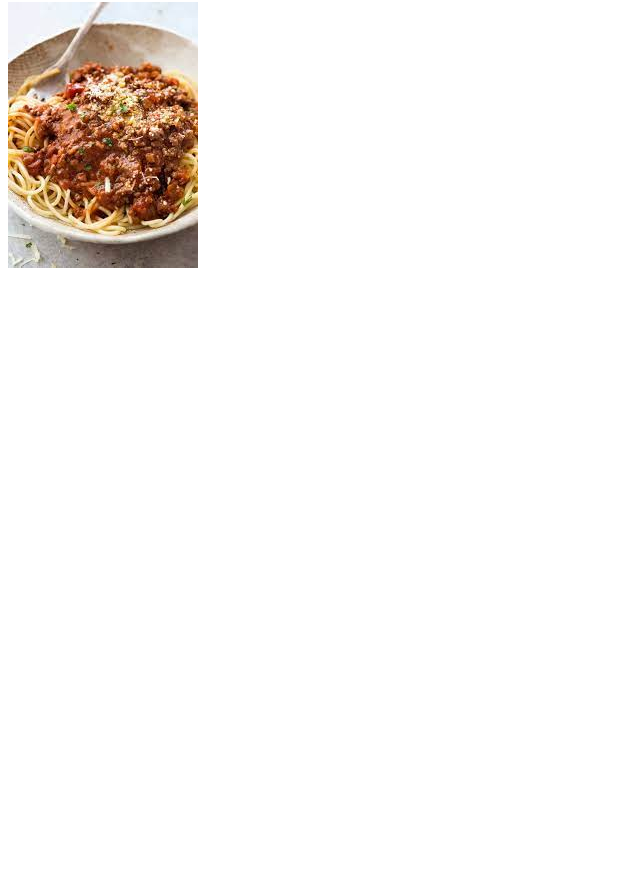
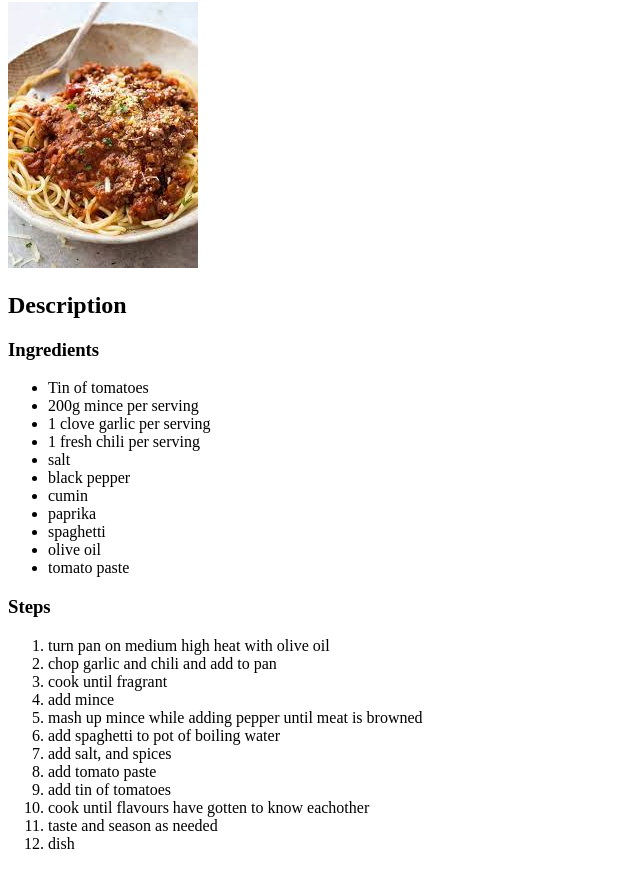
Before and after one commit to calvapple/odin-recipes, a plain HTML site: page recipes/spagbol.html in a window 1280 px wide. Shown: the part 78-947 px from the top of the page, without its empty margins (0-640 px from the left). Before the commit the page ends 800 px from the top, so only its background shows below. Drawn offline with Linux system fonts and the light colour scheme.

Commit message:
Added content to spagbol recipe

```diff
--- a/recipes/spagbol.html
+++ b/recipes/spagbol.html
@@ -11,5 +11,35 @@
     <p>
         <img src="../images/spag.jpeg" alt="Spaghetti Bolognese">
     </p>
+    <h2>Description</h2>
+    <h3>Ingredients</h3>
+    <ul>
+        <li>Tin of tomatoes</li>
+        <li>200g mince per serving</li>
+        <li>1 clove garlic per serving</li>
+        <li>1 fresh chili per serving</li>
+        <li>salt</li>
+        <li>black pepper</li>
+        <li>cumin</li>
+        <li>paprika</li>
+        <li>spaghetti</li>
+        <li>olive oil</li>
+        <li>tomato paste</li>
+    </ul>
+    <h3>Steps</h3>
+    <ol>
+        <li>turn pan on medium high heat with olive oil</li>
+        <li>chop garlic and chili and add to pan</li>
+        <li>cook until fragrant</li>
+        <li>add mince</li>
+        <li>mash up mince while adding pepper until meat is browned</li>
+        <li>add spaghetti to pot of boiling water</li>
+        <li>add salt, and spices </li>
+        <li>add tomato paste</li>
+        <li>add tin of tomatoes</li>
+        <li>cook until flavours have gotten to know eachother</li>
+        <li>taste and season as needed</li>
+        <li>dish</li>
+    </ol>
 </body>
 </html>
```
